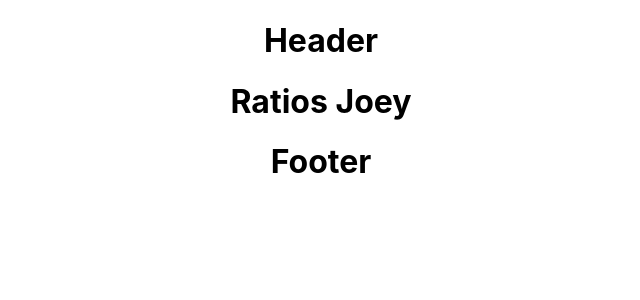
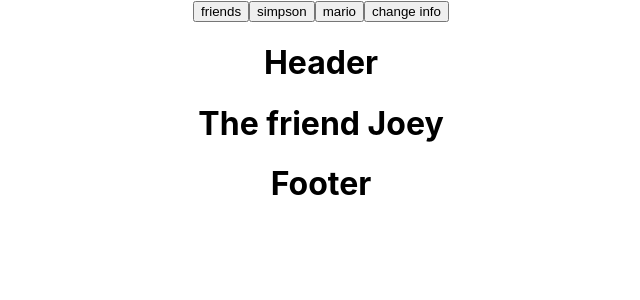
Before and after one commit to Enuri-Information-Systems/learn-react, a React (Create React App) app: page / in a window 1280 px wide. Shown: the top 300 px of the page, without its empty margins (319-959 px from the left). Built offline with nearby package versions, Linux system fonts and the light colour scheme.

Commit message:
keep a live advanced

```diff
--- a/src/App.js
+++ b/src/App.js
@@ -1,12 +1,32 @@
 import logo from "./logo.svg";
 import "./App.css";
-import Ratios from "./components/Ratios";
-import PDFHistory from "./components/PDFHistory";
+import Friend from "./components/Friend";
+import Simpson from "./components/Simpson";
+import Mario from "./components/Mario";
 import React, { useEffect, useState } from "react";
 import Layout from "./components/Layout";
 
 function App() {
   const [page, setPage] = useState("friends");
+
+  const [visited, setVisited] = useState(["friends"]);
+
+  const setCurrentPage = (value) => {
+    setPage(value);
+    setVisited((prev) => [...prev, value]);
+  };
+
+  const changeInfo = (value) => {
+
+    setVisited((prev) => []);
+
+  };
+
+  useEffect(() => {
+   if (visited.length === 0) {
+     setVisited([page])
+   }
+  }, [visited])
 
   const loadStyles = (value) => {
     if (value === page) {
@@ -28,15 +48,29 @@ function App() {
         <PDFHistory />
       </div> */}
 
-      {/* <button onClick={() => setPage("friends")}>friends</button>
-      <button onClick={() => setPage("simpsons")}>simpson</button> */}
+      <button onClick={() => setCurrentPage("friends")}>friends</button>
+      <button onClick={() => setCurrentPage("simpsons")}>simpson</button>
+      <button onClick={() => setCurrentPage("mario")}>mario</button>
+
+      <button onClick={() => changeInfo()}>change info</button>
+
       <Layout>
+        {visited.includes("friends") && (
         <div style={loadStyles("friends")}>
-          <Ratios />
+          <Friend />
         </div>
-        <div style={loadStyles("simpsons")}>
-          <PDFHistory />
-        </div>
+
+        )}
+        {visited.includes("simpsons") && (
+          <div style={loadStyles("simpsons")}>
+            <Simpson />
+          </div>
+        )}
+        {visited.includes("mario") && (
+          <div style={loadStyles("mario")}>
+            <Mario />
+          </div>
+        )}
       </Layout>
     </div>
   );
--- /dev/null
+++ b/src/components/Friend.js
@@ -0,0 +1,17 @@
+import React,{useEffect,useState} from 'react'
+
+export default function Friend() {
+    const [name,setName] = useState()
+    useEffect(() => {
+        const friends = ['Ross','Monica','Joey','Chandler'];
+        const item = friends[Math.floor(Math.random()*friends.length)];
+        console.log("Friends calling...",item);
+       setName(item)
+
+    }, [])
+    return (
+        <div>
+               <h1>The friend {name}</h1>
+        </div>
+    )
+}
--- /dev/null
+++ b/src/components/Mario.js
@@ -0,0 +1,16 @@
+import React,{useEffect,useState} from 'react'
+
+export default function Mario() {
+    const [name, setName] = useState();
+    useEffect(() => {
+        const friends = ["Mario", "Luigi", "Princess"];
+        const item = friends[Math.floor(Math.random() * friends.length)];
+        console.log("Mario calling...",item);
+      setName(item);
+    }, []);
+    return (
+        <div>
+            <h1>Mario {name}</h1>
+        </div>
+    )
+}
--- a/src/components/Ratios.js
+++ /dev/null
@@ -1,16 +0,0 @@
-import React,{useEffect,useState} from 'react'
-
-export default function Ratios() {
-    const [name,setName] = useState()
-    useEffect(() => {
-       const friends = ['Ross','Monica','Joey','Chandler'];
-       const item = friends[Math.floor(Math.random()*friends.length)];
-       setName(item)
-
-    }, [])
-    return (
-        <div>
-               <h1>Ratios {name}</h1>
-        </div>
-    )
-}
--- a/src/components/PDFHistory.js
+++ b/src/components/Simpson.js
@@ -5,11 +5,12 @@ export default function PDFHistory() {
   useEffect(() => {
     const friends = ["Homer", "Marge", "Lisa", "Bart"];
     const item = friends[Math.floor(Math.random() * friends.length)];
+    console.log("Simpsons calling...",item);
     setName(item);
   }, []);
   return (
     <div>
-      <h1>PDF History {name}</h1>
+      <h1>The simpson {name}</h1>
     </div>
   );
 }
```
